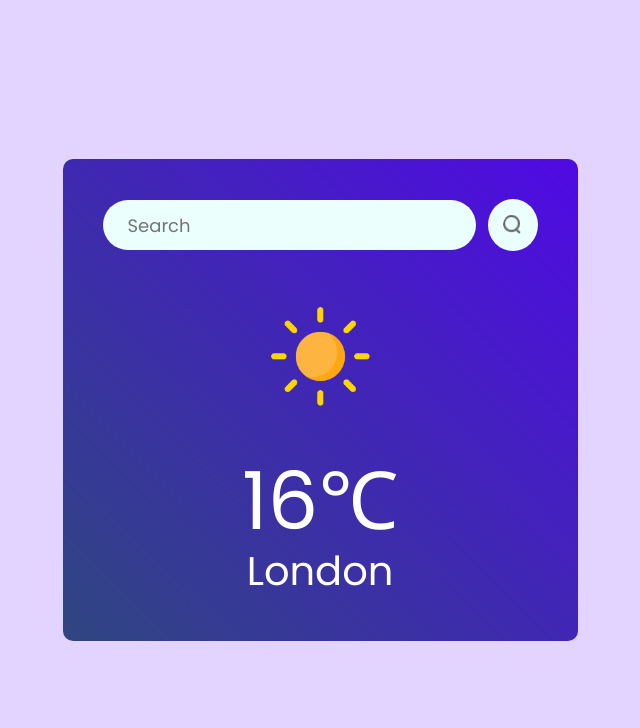
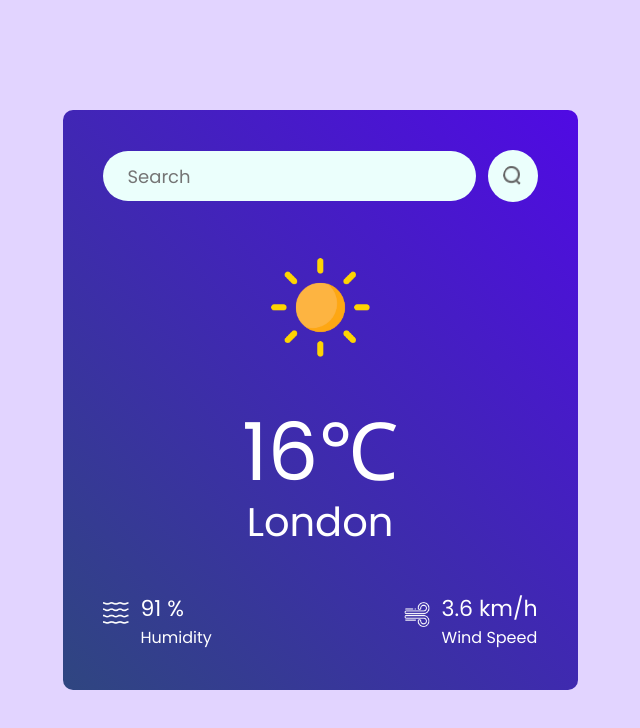
Before and after one commit to mroland1/weather-app, a React (Vite) app: page / in a window 1280 px wide. Shown: the top 728 px of the page, without its empty margins (320-960 px from the left). Built offline with nearby package versions, Linux system fonts and the light colour scheme.

Commit message:
weather-data

```diff
--- a/src/components/Weather.css
+++ b/src/components/Weather.css
@@ -48,3 +48,28 @@
   color: #fff;
   font-size: 40px;
 }
+
+.weather-data {
+  width: 100%;
+  margin-top: 40px;
+  color: #fff;
+  display: flex;
+  justify-content: space-between;
+}
+
+.weather-data .col {
+  display: flex;
+  align-items: flex-start;
+  gap: 12px;
+  font-size: 22px;
+}
+
+.weather-data .col span {
+  display: block;
+  font-size: 16px;
+}
+
+.weather-data .col img {
+  width: 26px;
+  margin-top: 10px;
+}
--- a/src/components/Weather.jsx
+++ b/src/components/Weather.jsx
@@ -19,6 +19,22 @@
       <img src={clear_icon} alt="Clear" className="weather-icon" />
       <p className="temperature">16&#8451;</p>
       <p className="location">London</p>
+      <div className="weather-data">
+        <div className="col">
+          <img src={humidity_icon} alt="Humidity" />
+          <div>
+            <p>91 %</p>
+            <span>Humidity</span>
+          </div>
+        </div>
+        <div className="col">
+          <img src={wind_icon} alt="Humidity" />
+          <div>
+            <p>3.6 km/h</p>
+            <span>Wind Speed</span>
+          </div>
+        </div>
+      </div>
     </div>
   );
 };
```
